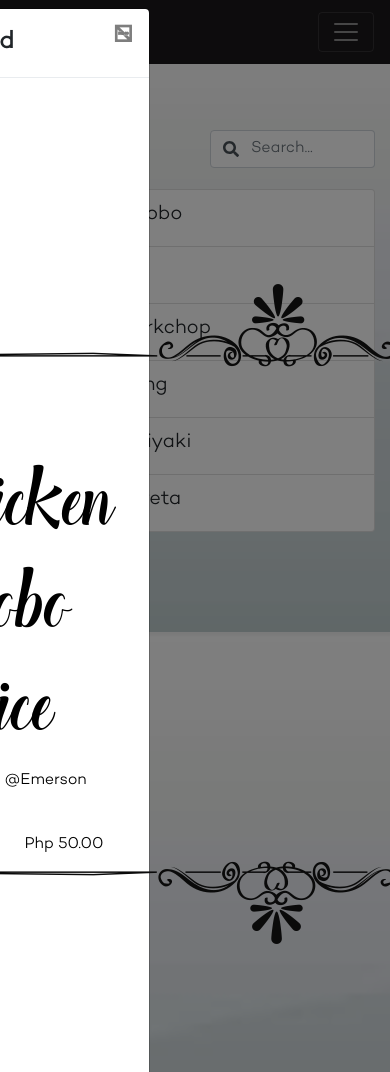
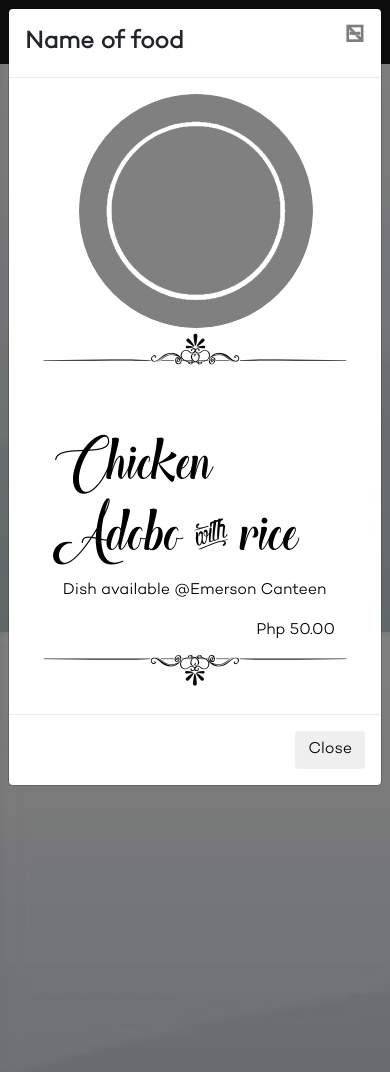
Before and after one commit to julianalonzo/quick-pick, a PHP site: page /foods.html in a window 390 px wide, after a click on "Chicken Adobo". Run offline with PHP 8.4, Linux system fonts and the light colour scheme; some libraries are stand-ins or nearby versions.

Commit message:
Made food page modal responsive

```diff
--- a/quickpick_client/css/styles.css
+++ b/quickpick_client/css/styles.css
@@ -66,17 +66,13 @@ nav {
 
 h1.design {
     color: rgb(10,10,10);
-	font-size: 8vh;
+	font-size: xx-large;
 	font-family: beaver;
 	font-weight: 1;
 	text-align: center;
 	margin: 0;
 	padding: 0;
 	margin-top: 10px;
-}
-
-#design-bottom {
-    padding-bottom: 10vh;
 }
 
 div.menu-items ol {
@@ -124,7 +120,8 @@ div.menu-items ol > ul > li:hover{
 
 /* Food */
 .food-img {
-	width: 30vw;
+	width: 60vw;
+    margin-left: 10vw;
     border-radius: 50%;
 }
 
@@ -134,18 +131,17 @@ div.menu-items ol > ul > li:hover{
 }
 
 #food-details #design-top {
-    padding-top: 7vh;
     margin-bottom: 5vh;
 }
 
 .food-name {
 	font-family: heart;
-	font-size: 8vh;
+	font-size: 5.5vh;
 }
 
 #with {
     font-family: beaver;
-    font-size: 5vh;
+    font-size: 3vh;
 }
 
 .food-place {
@@ -181,12 +177,34 @@ textarea {
     resize: none;
 }
 
-#foodModal {
-    margin-left: -43.5vw;
-}
+@media screen and (min-width: 601px) {
+    .food-name {
+        font-size: 8vh;
+    }
 
-#foodModal .modal-content {
-    width: 80vw;
+    #with {
+        font-size: 5vh;
+    }
+
+    #food-details #design-top {
+        padding-top: 7vh;
+    }
+
+    #design-bottom {
+        padding-bottom: 10vh;
+    }
+
+    .food-img {
+	   width: 28vw;
+    }
+
+    #foodModal .modal-content {
+        width: 80vw;
+    }
+
+    #foodModal {
+        margin-left: -43.5vw;
+    }
 }
 
 #foodModal .modal-title {
--- a/quickpick_client/foods.html
+++ b/quickpick_client/foods.html
@@ -86,7 +86,7 @@
                         <div class="modal-body">
                             <div class="container">
                                 <div class="row" id="food-list">
-                                    <div class="container col-md-4">
+                                    <div class="container col-md-4 col-sm-11">
                                         <img src="./css/img/empty-plate.png" class="food-img">
                                     </div>
                                     <div class="container col-md-6" id="food-details">
```
